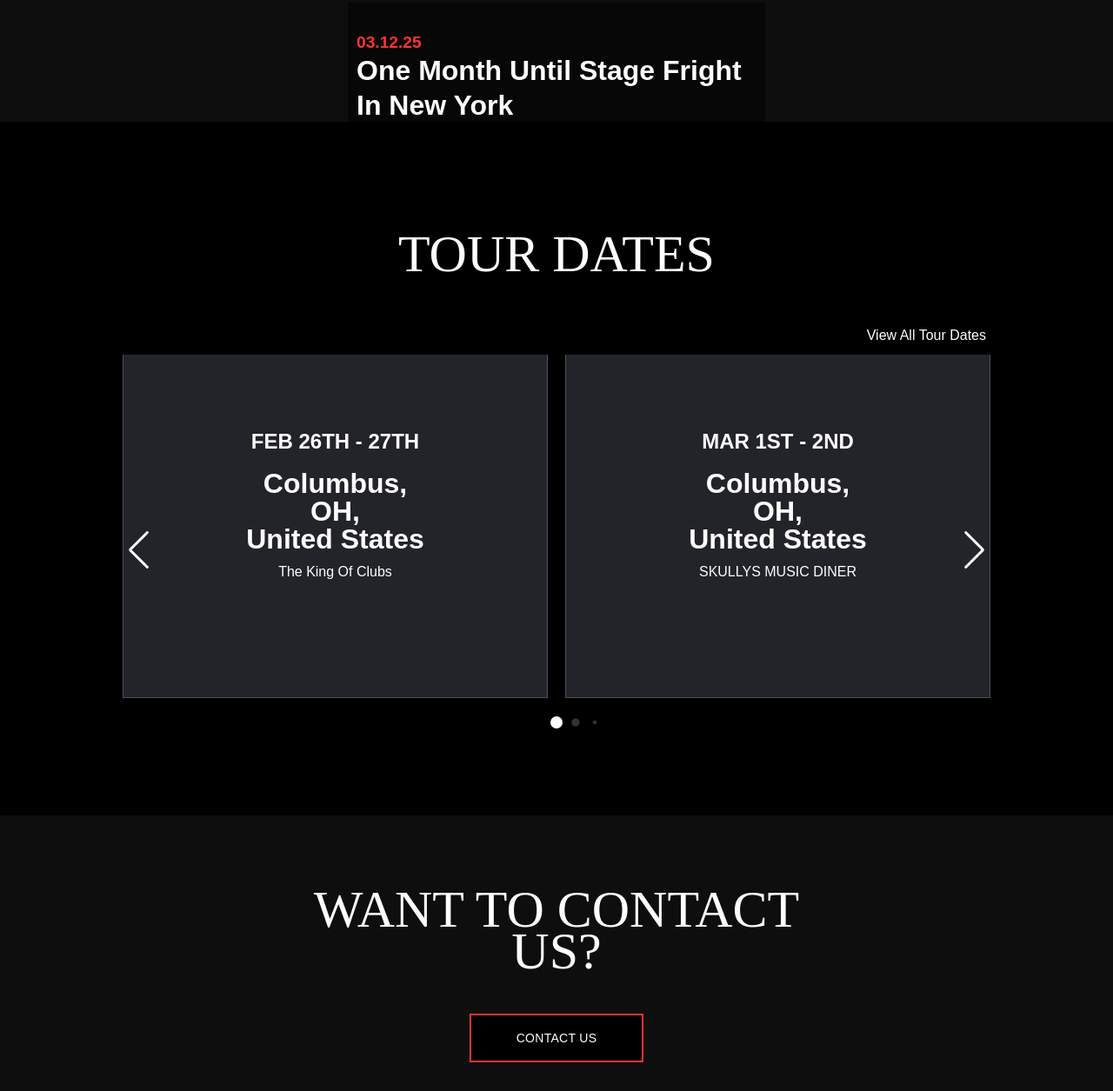
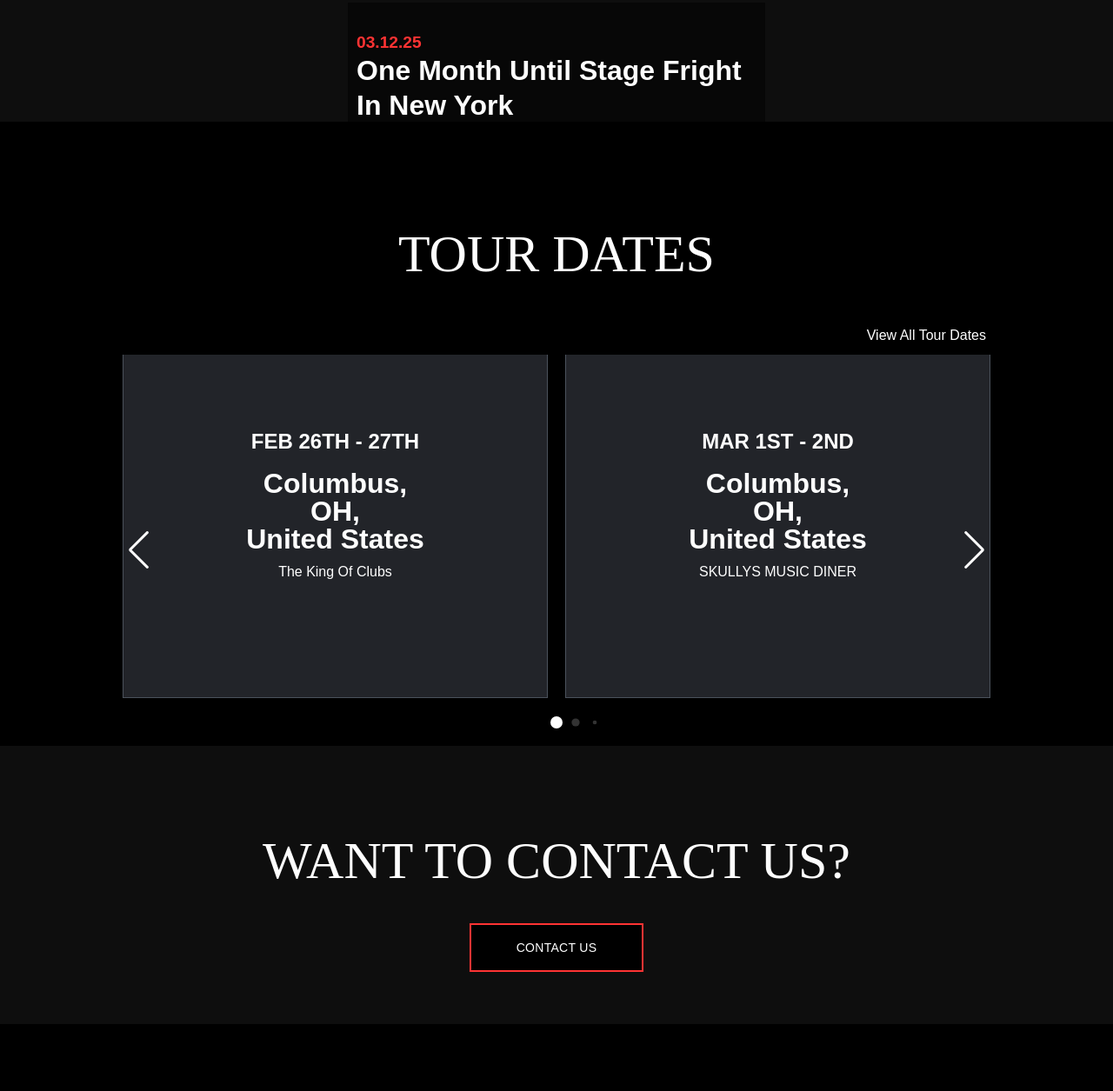
Before and after one commit to Skalb8865/stage_fright_updater, a website built with Vite: page index.html in a window 1280 px wide. Shown: the part 1799-3054 px from the top of the page at 87% size. Built offline with nearby package versions, Linux system fonts and the light colour scheme; a web font is replaced by a local one.

Commit message:
fixed contact section on homepage

```diff
--- a/index.html
+++ b/index.html
@@ -320,7 +320,6 @@
         <!-- =================== -->
         <!-- Tour Slider Section -->
         <!-- =================== -->
-        <div class="tours_slider--section">
         <section class="container section" id="main-content">
             <h2 class="section-title" data-aos="fade-up" data-aos-delay="400">Tour Dates</h2>
             <div class="tour-link">
@@ -384,7 +383,6 @@
                 <div class="swiper-pagination"></div>
             </div>
         </section>
-        </div>
 
 
         <div class="contact-section">
--- a/styles/style.css
+++ b/styles/style.css
@@ -118,7 +118,6 @@ button {
     justify-content: center;
     align-items: center;
     min-height: 40dvh;
-    padding: 0 250px;
     background: var(--clr-dark-grey);
 }
 
```
Lines whose indentation alone changed are shown as unchanged.
